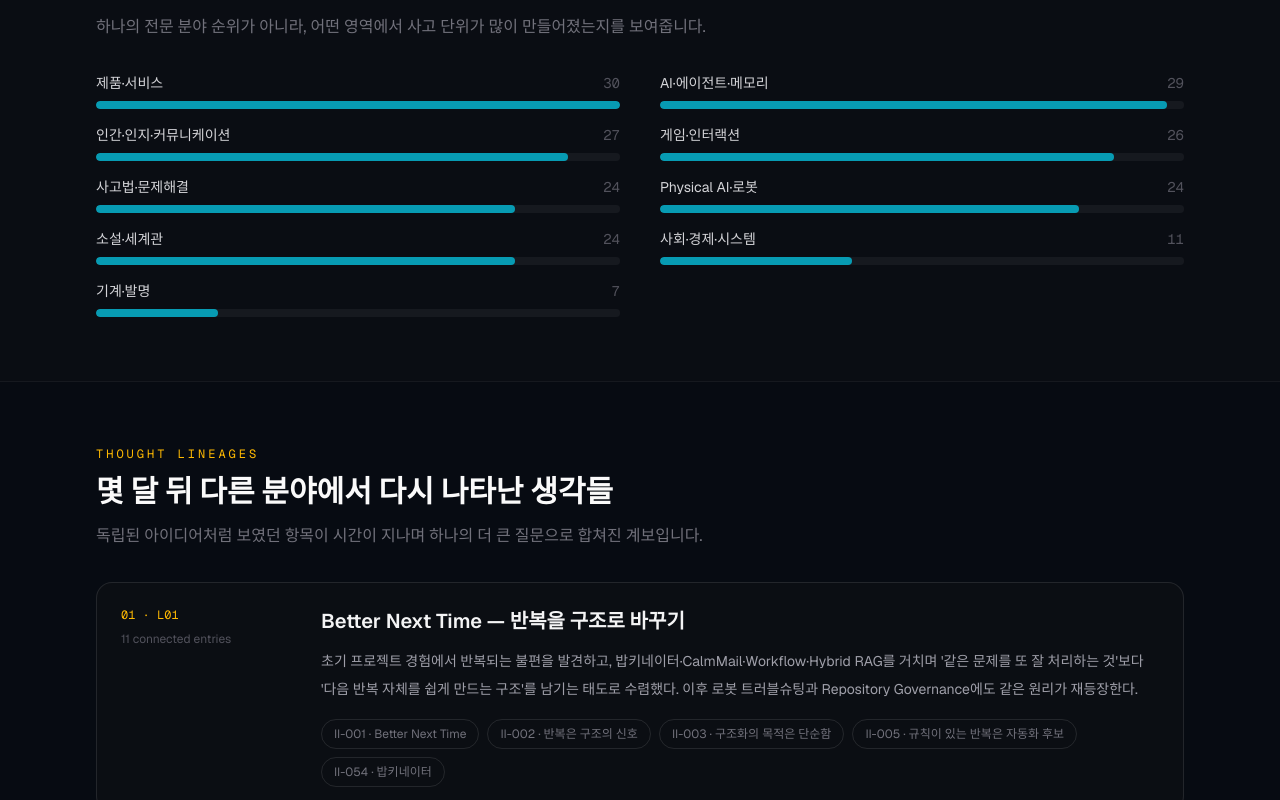
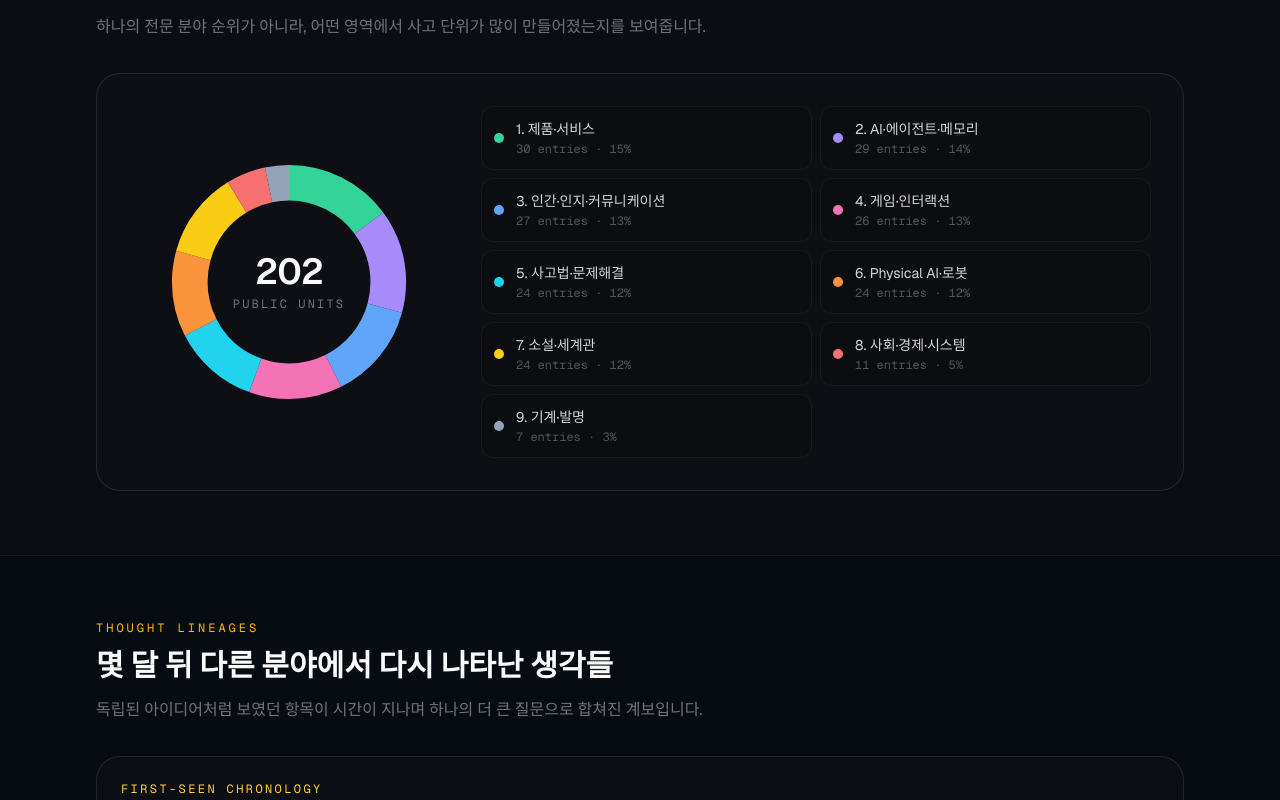
Before and after one commit to CarlosKim-1997/CarlosLab, a Next.js app: page /ideas in a window 1280 px wide. Shown: the part 1540-2340 px from the top of the page. Built offline with nearby package versions, Linux system fonts and the light colour scheme; no server answers.

Commit message:
Integrate visual atlas into Thinking Map page

```diff
--- a/src/app/ideas/page.tsx
+++ b/src/app/ideas/page.tsx
@@ -1,4 +1,7 @@
 import { ArchiveExplorer } from "@/components/thinking/ArchiveExplorer";
+import { LineageMap } from "@/components/thinking/LineageMap";
+import { ThinkingLandscape } from "@/components/thinking/ThinkingLandscape";
+import { ThinkingTimeline } from "@/components/thinking/ThinkingTimeline";
 import { Container } from "@/components/layout/Container";
 import { buildPageMetadata } from "@/lib/seo/metadata";
 import { getEntryMap, getThinkingMap } from "@/lib/thinking/getThinkingMap";
@@ -27,10 +30,6 @@ function topDomainsForYear(
 export default function IdeasPage() {
   const thinking = getThinkingMap();
   const entryMap = getEntryMap(thinking.entries);
-  const domains = Object.entries(thinking.stats.domainCounts).sort(
-    (a, b) => b[1] - a[1],
-  );
-  const maxDomainCount = Math.max(...domains.map(([, count]) => count));
   const featuredPatterns = thinking.patterns.filter((pattern) => pattern.featured);
   const years = ["2025", "2026"].map((year) => ({
     year,
@@ -128,22 +127,10 @@ export default function IdeasPage() {
             </p>
           </div>
 
-          <div className="grid gap-x-10 gap-y-4 lg:grid-cols-2">
-            {domains.map(([domain, count]) => (
-              <div key={domain}>
-                <div className="mb-2 flex items-center justify-between gap-4 text-sm">
-                  <span className="text-zinc-300">{domain}</span>
-                  <span className="font-mono text-zinc-600">{count}</span>
-                </div>
-                <div className="h-2 overflow-hidden rounded-full bg-white/5">
-                  <div
-                    className="h-full rounded-full bg-cyan-400/70"
-                    style={{ width: `${(count / maxDomainCount) * 100}%` }}
-                  />
-                </div>
-              </div>
-            ))}
-          </div>
+          <ThinkingLandscape
+            domainCounts={thinking.stats.domainCounts}
+            total={thinking.stats.entryCount}
+          />
         </Container>
       </section>
 
@@ -162,7 +149,9 @@ export default function IdeasPage() {
             </p>
           </div>
 
-          <div className="space-y-4">
+          <LineageMap entries={thinking.entries} lineages={thinking.lineages} />
+
+          <div className="mt-6 space-y-4">
             {thinking.lineages.map((lineage, index) => {
               const examples = lineage.entryIds
                 .map((id) => entryMap.get(id))
@@ -223,7 +212,9 @@ export default function IdeasPage() {
             </p>
           </div>
 
-          <div className="grid gap-4 md:grid-cols-2">
+          <ThinkingTimeline entries={thinking.entries} />
+
+          <div className="mt-6 grid gap-4 md:grid-cols-2">
             {years.map(({ year, count, topDomains }) => (
               <article
                 key={year}
```
